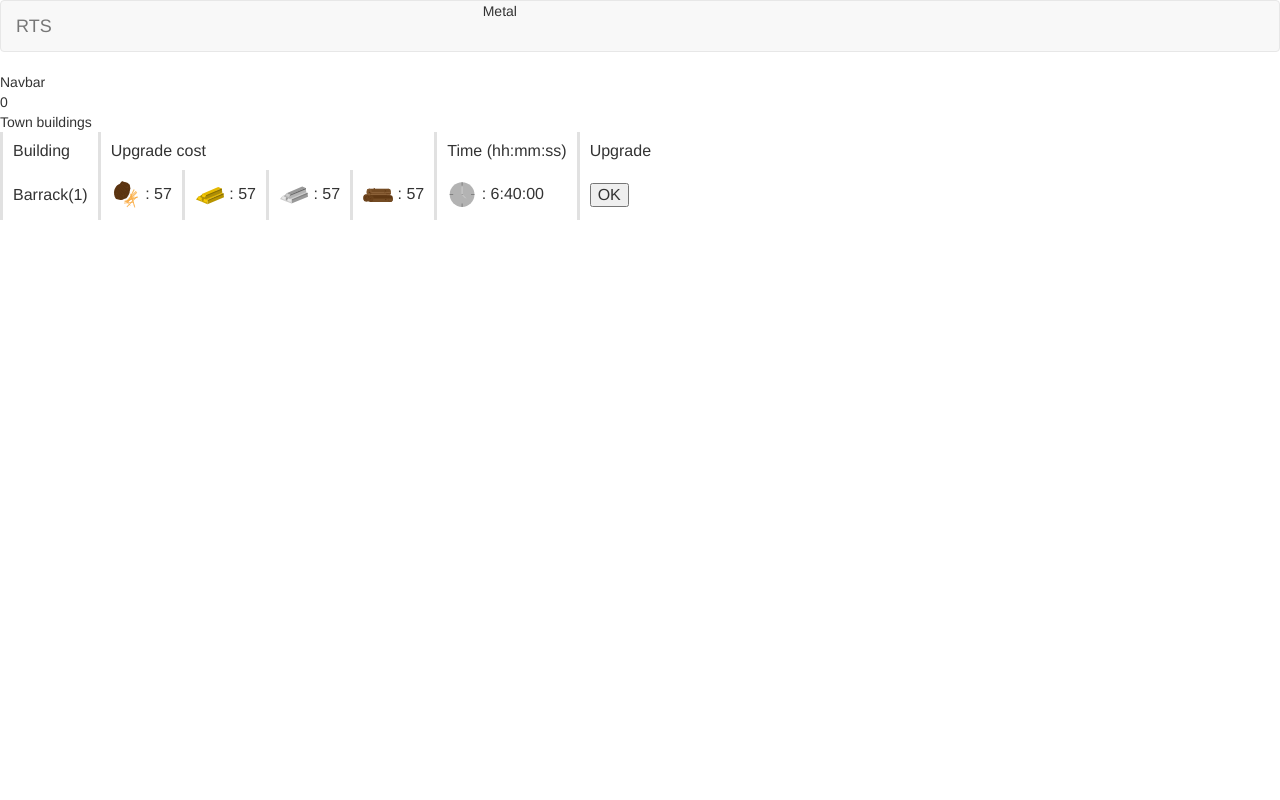
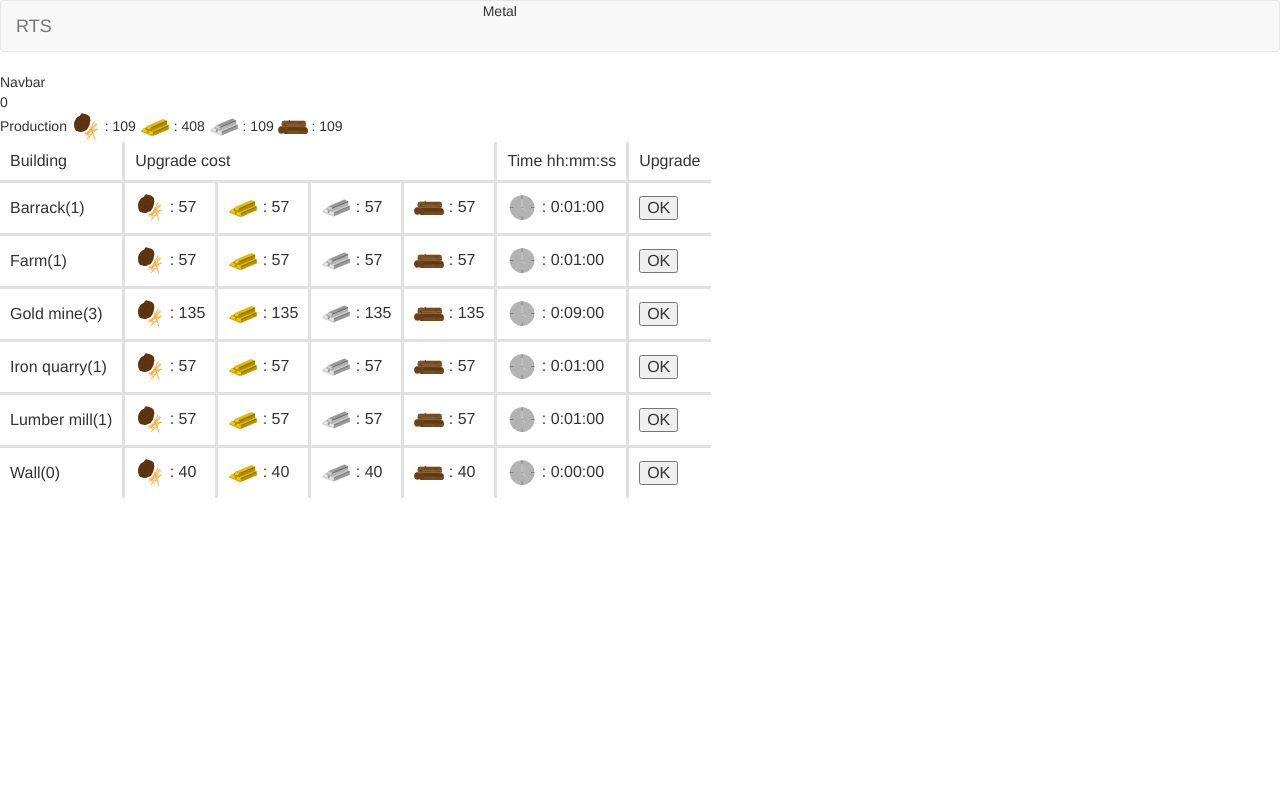
Before and after one commit to universiteit/GameApplication, a Flask app: page /rts/townview/1 in a window 1280 px wide. Run offline with Flask 2, Linux system fonts and the light colour scheme; some libraries are stand-ins or nearby versions.

Commit message:
Added production

```diff
--- a/app/RTS/__init__.py
+++ b/app/RTS/__init__.py
@@ -9,7 +9,7 @@ import app.RTS.rts_config
 real_time_strategy = Blueprint('Real time strategy game', __name__, static_folder='static', template_folder='templates')
 rts = real_time_strategy
 
-shit = Town("shit", "name", 0, 0, 0, 1, 1, 1, 1, 0, 1, 0, 0, 0, 0,None, None)
+shit = Town("shit", "name", 0, 0, 0, 1, 3, 1, 1, 0, 1, 0, 0, 0, 0,None, None)
 
 def static_file(file):
     return rts.send_static_file('pages/' + file)
@@ -17,7 +17,6 @@ def static_file(file):
 @rts.route('/')
 def index():
     return render_template('index.html', metal=100)
-    #return static_file('index.html')
 
 @rts.route('/townview/<town>')
 def townview(town):
--- a/app/RTS/models/town.py
+++ b/app/RTS/models/town.py
@@ -41,14 +41,17 @@ class Town(db.Model):
         self.food = food
         self.iron = iron
 
-    def calculate_costs(self, level):
+    def get_costs(self, level):
         exponent = 1.1
         val = 40
         for i in range(level):
             val = val ** exponent
         return int(val)
 
-    def calculate_time(self, level):
+    def get_time(self, level):
         minutes = level ** 2
         h, m = divmod(minutes, 60)
         return "%d:%02d:%02d" % (h, m, 00)
+
+    def get_production(self, level):
+        return int((level * 50) ** 1.2)
--- a/app/RTS/static/style/town.css
+++ b/app/RTS/static/style/town.css
@@ -1,8 +1,17 @@
-tr td:not(:nth-child(0)) {
+/*tr td:not(:nth-child(0)) {
     padding: 10px;
     border-left: 3px solid #e1e1e1;
+    border-top: 3px solid #e1e1e1;
+}*/
+
+tr td {
+	padding: 10px ;
 }
 
-tr td:nth-child(0) {
-    border-bottom:3px solid #e1e1e1;
+tr td:not(:nth-child(1)) {
+	border-left:3px solid #e1e1e1;
 }
+
+tr:not(:nth-child(1)) td {
+	border-top:3px solid #e1e1e1;
+}
--- a/app/RTS/templates/town_view.html
+++ b/app/RTS/templates/town_view.html
@@ -7,8 +7,22 @@
 {% block content %}
     <table>
         <thead>
-            Town buildings
+            Production
         </thead>
+        <tr>
+            <img width=30 src="/rts/static/food.svg"> : {{current_town.get_production(current_town.farm)}}
+        </tr>
+        <tr>
+            <img width=30 src="/rts/static/golden_ignot.svg"> : {{current_town.get_production(current_town.gold_mine)}}
+        </tr>
+        <tr>
+            <img width=30 src="/rts/static/iron_ignot.svg"> : {{current_town.get_production(current_town.quarry)}}
+        </tr>
+        <tr>
+            <img width=30 src="/rts/static/log.svg"> : {{current_town.get_production(current_town.lumber_mill)}}
+        </tr>
+    </table>
+    <table>
         <tr>
             <td>
                 Building
@@ -17,7 +31,7 @@
                 Upgrade cost
             </td>
             <td>
-                Time (hh:mm:ss)
+                Time hh:mm:ss
             </td>
             <td>
                 Upgrade
@@ -28,25 +42,142 @@
                 Barrack({{current_town.barracks}})
             </td>
             <td>
-                <img width=30 src="/rts/static/food.svg"> : {{current_town.calculate_costs(current_town.barracks)}}
+                <img width=30 src="/rts/static/food.svg"> : {{current_town.get_costs(current_town.barracks)}}
             </td>
             <td>
-                <img width=30 src="/rts/static/golden_ignot.svg"> : {{current_town.calculate_costs(current_town.barracks)}}
+                <img width=30 src="/rts/static/golden_ignot.svg"> : {{current_town.get_costs(current_town.barracks)}}
             </td>
             <td>
-                <img width=30 src="/rts/static/iron_ignot.svg"> : {{current_town.calculate_costs(current_town.barracks)}}
+                <img width=30 src="/rts/static/iron_ignot.svg"> : {{current_town.get_costs(current_town.barracks)}}
             </td>
             <td>
-                <img width=30 src="/rts/static/log.svg"> : {{current_town.calculate_costs(current_town.barracks)}}
+                <img width=30 src="/rts/static/log.svg"> : {{current_town.get_costs(current_town.barracks)}}
             </td>
             <td>
-                <img width=30 src="/rts/static/clock.svg"> : {{current_town.calculate_time(20)}}
+                <img width=30 src="/rts/static/clock.svg"> : {{current_town.get_time(current_town.barracks)}}
+            </td>
+            <td>
+                <button> OK </button>
+            </td>
+        </tr>
+        <tr>
+            <td>
+                Farm({{current_town.farm}})
+            </td>
+            <td>
+                <img width=30 src="/rts/static/food.svg"> : {{current_town.get_costs(current_town.farm)}}
+            </td>
+            <td>
+                <img width=30 src="/rts/static/golden_ignot.svg"> : {{current_town.get_costs(current_town.farm)}}
+            </td>
+            <td>
+                <img width=30 src="/rts/static/iron_ignot.svg"> : {{current_town.get_costs(current_town.farm)}}
+            </td>
+            <td>
+                <img width=30 src="/rts/static/log.svg"> : {{current_town.get_costs(current_town.farm)}}
+            </td>
+            <td>
+                <img width=30 src="/rts/static/clock.svg"> : {{current_town.get_time(current_town.farm)}}
+            </td>
+            <td>
+                <button> OK </button>
+            </td>
+        </tr>
+        <tr>
+            <td>
+                Gold mine({{current_town.gold_mine}})
+            </td>
+            <td>
+                <img width=30 src="/rts/static/food.svg"> : {{current_town.get_costs(current_town.gold_mine)}}
+            </td>
+            <td>
+                <img width=30 src="/rts/static/golden_ignot.svg"> : {{current_town.get_costs(current_town.gold_mine)}}
+            </td>
+            <td>
+                <img width=30 src="/rts/static/iron_ignot.svg"> : {{current_town.get_costs(current_town.gold_mine)}}
+            </td>
+            <td>
+                <img width=30 src="/rts/static/log.svg"> : {{current_town.get_costs(current_town.gold_mine)}}
+            </td>
+            <td>
+                <img width=30 src="/rts/static/clock.svg"> : {{current_town.get_time(current_town.gold_mine)}}
+            </td>
+            <td>
+                <button> OK </button>
+            </td>
+        </tr>
+        <tr>
+            <td>
+                Iron quarry({{current_town.quarry}})
+            </td>
+            <td>
+                <img width=30 src="/rts/static/food.svg"> : {{current_town.get_costs(current_town.quarry)}}
+            </td>
+            <td>
+                <img width=30 src="/rts/static/golden_ignot.svg"> : {{current_town.get_costs(current_town.quarry)}}
+            </td>
+            <td>
+                <img width=30 src="/rts/static/iron_ignot.svg"> : {{current_town.get_costs(current_town.quarry)}}
+            </td>
+            <td>
+                <img width=30 src="/rts/static/log.svg"> : {{current_town.get_costs(current_town.quarry)}}
+            </td>
+            <td>
+                <img width=30 src="/rts/static/clock.svg"> : {{current_town.get_time(current_town.quarry)}}
+            </td>
+            <td>
+                <button> OK </button>
+            </td>
+        </tr>
+        <tr>
+            <td>
+                Lumber mill({{current_town.lumber_mill}})
+            </td>
+            <td>
+                <img width=30 src="/rts/static/food.svg"> : {{current_town.get_costs(current_town.lumber_mill)}}
+            </td>
+            <td>
+                <img width=30 src="/rts/static/golden_ignot.svg"> : {{current_town.get_costs(current_town.lumber_mill)}}
+            </td>
+            <td>
+                <img width=30 src="/rts/static/iron_ignot.svg"> : {{current_town.get_costs(current_town.lumber_mill)}}
+            </td>
+            <td>
+                <img width=30 src="/rts/static/log.svg"> : {{current_town.get_costs(current_town.lumber_mill)}}
+            </td>
+            <td>
+                <img width=30 src="/rts/static/clock.svg"> : {{current_town.get_time(current_town.lumber_mill)}}
+            </td>
+            <td>
+                <button> OK </button>
+            </td>
+        </tr>
+        <tr>
+            <td>
+                Wall({{current_town.wall}})
+            </td>
+            <td>
+                <img width=30 src="/rts/static/food.svg"> : {{current_town.get_costs(current_town.wall)}}
+            </td>
+            <td>
+                <img width=30 src="/rts/static/golden_ignot.svg"> : {{current_town.get_costs(current_town.wall)}}
+            </td>
+            <td>
+                <img width=30 src="/rts/static/iron_ignot.svg"> : {{current_town.get_costs(current_town.wall)}}
+            </td>
+            <td>
+                <img width=30 src="/rts/static/log.svg"> : {{current_town.get_costs(current_town.wall)}}
+            </td>
+            <td>
+                <img width=30 src="/rts/static/clock.svg"> : {{current_town.get_time(current_town.wall)}}
             </td>
             <td>
                 <button> OK </button>
             </td>
         </tr>
     </table>
+
+
 {% endblock %}
 
 {% block scripts %}
```
